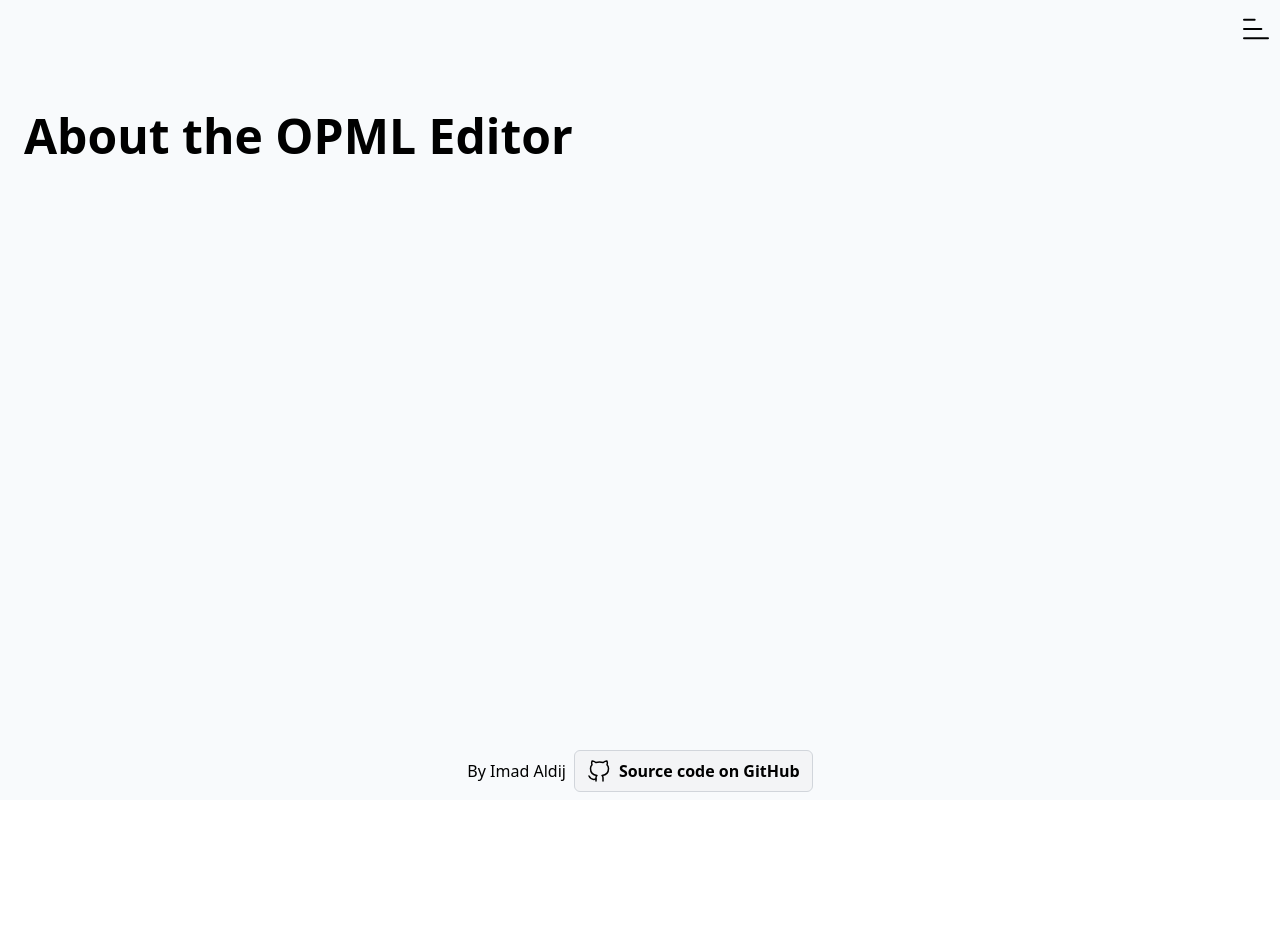
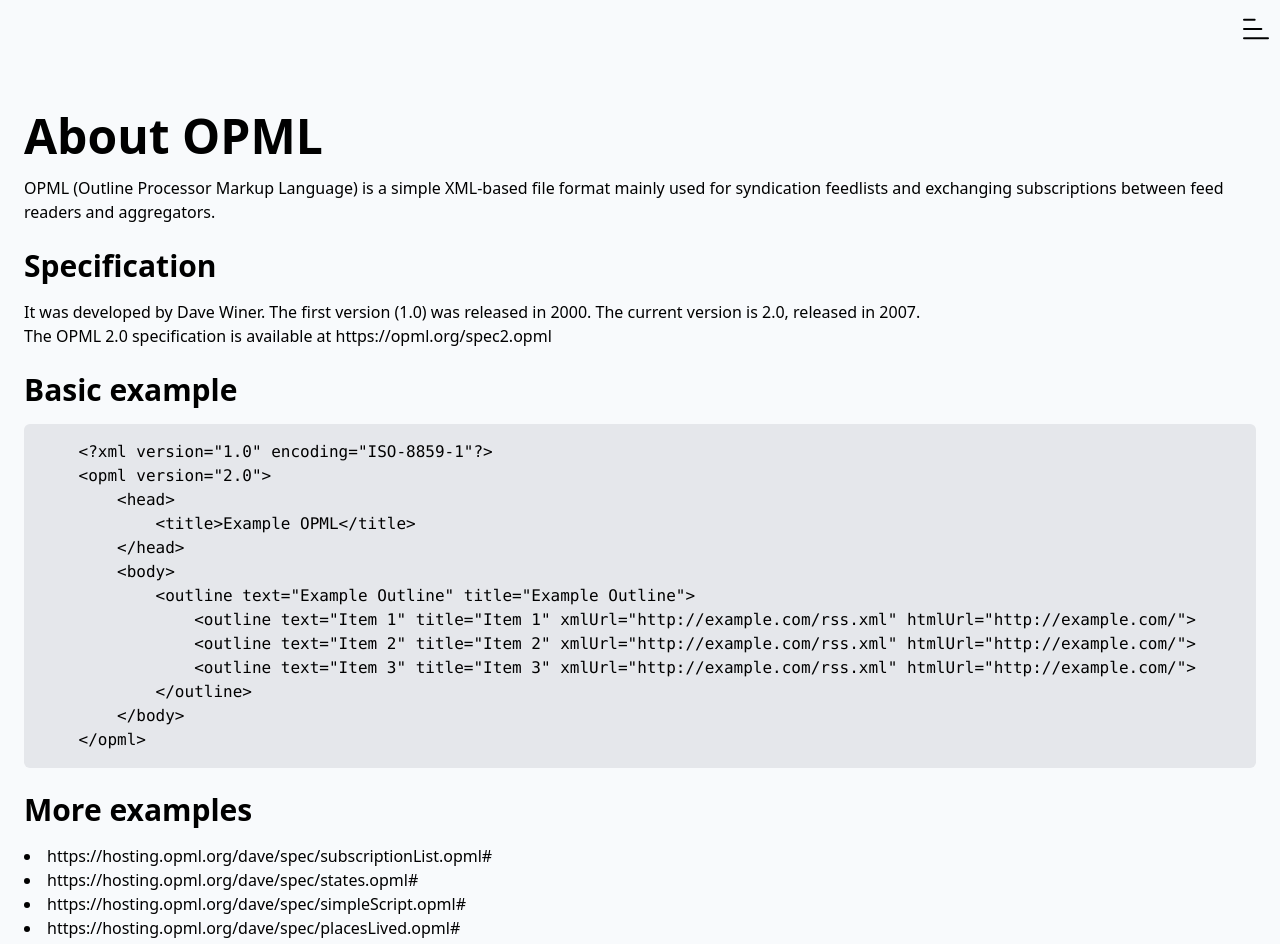
Before and after one commit to imdj/opml-editor, a SvelteKit app: page /about in a window 1280 px wide. Shown: the top 944 px of the page. Before the commit the page ends 800 px from the top, so only its background shows below. Built offline with nearby package versions, Linux system fonts and the light colour scheme.

Commit message:
Remove redundant page and fix few styling issues

```diff
--- a/src/lib/components/Footer.svelte
+++ b/src/lib/components/Footer.svelte
@@ -1,7 +1,7 @@
 <footer>
     <div class="flex flex-wrap container mx-auto justify-center items-center gap-2 mt-4 mb-2">
         <p>
-            By <a href="https://www.imadij.com">Imad Aldij</a>
+            OPML Editor By <a href="https://www.imadij.com">Imad Aldij</a>
         </p>
         <a class="flex flex-row space-x-2 bg-gray-100 border border-gray-300 hover:bg-gray-200 items-center font-semibold rounded-md p-2 md:py-2 md:px-3" href="https://github.com/imdj/opml-editor">
             <svg xmlns="http://www.w3.org/2000/svg" class="h-6 w-auto inline-block" viewBox="0 0 24 24"><g fill="none" stroke="currentColor" stroke-linecap="round" stroke-linejoin="round" stroke-width="1.5"><path d="M16 22.027v-2.87a3.37 3.37 0 0 0-.94-2.61c3.14-.35 6.44-1.54 6.44-7a5.44 5.44 0 0 0-1.5-3.75a5.07 5.07 0 0 0-.09-3.77s-1.18-.35-3.91 1.48a13.4 13.4 0 0 0-7 0c-2.73-1.83-3.91-1.48-3.91-1.48A5.07 5.07 0 0 0 5 5.797a5.44 5.44 0 0 0-1.5 3.78c0 5.42 3.3 6.61 6.44 7a3.37 3.37 0 0 0-.94 2.58v2.87"/><path d="M9 20.027c-3 .973-5.5 0-7-3"/></g></svg>
--- a/src/lib/components/Header.svelte
+++ b/src/lib/components/Header.svelte
@@ -14,9 +14,8 @@
             <svg xmlns="http://www.w3.org/2000/svg" class="w-8" viewBox="0 0 24 24"><path fill="none" stroke="currentColor" stroke-linecap="round" stroke-linejoin="round" stroke-width="1.5" d="M3 5h8m-8 7h13M3 19h18"/></svg>
         </button>
         <ul class="absolute shadow-2xl w-48 right-0 rounded-lg bg-white p-1" style:visibility={isDropdownOpen ? 'visible' : 'hidden'}>
-            <li><a class="block p-2 rounded hover:bg-slate-200" href="/">Home</a></li>
-            <li><a class="block p-2 rounded hover:bg-slate-200" href="/opml">About OPML</a></li>
-            <li><a class="block p-2 rounded hover:bg-slate-200" href="/about">About the editor</a></li>
+            <li><a class="block p-2 rounded hover:bg-slate-200" href="/">Editor</a></li>
+            <li><a class="block p-2 rounded hover:bg-slate-200" href="/about">About OPML</a></li>
         </ul>
     </div>
 </header>
--- a/src/routes/+page.svelte
+++ b/src/routes/+page.svelte
@@ -5,9 +5,20 @@
     import opml from "$lib/opml.js";
     import {browser} from "$app/environment";
 
-    let opmlText;
+    let opmlText = "";
     let numItems = 0;
-    $: numItems = browser && opml.countFeeds(opml.parse(opmlText));
+
+    function updateCount(opmlText) {
+        if (browser) {
+            if (opmlText === "") {
+                numItems = 0;
+                return;
+            }
+            numItems = opml.countFeeds(opml.parse(opmlText));
+        }
+    }
+
+    $: updateCount(opmlText)
 
     function handleFileSelect(event) {
         const file = event.target.files[0];
@@ -15,8 +26,6 @@
             const reader = new FileReader();
             reader.onload = function(e) {
                 opmlText = xmlFormat(String(e.target.result));
-                const outline = opml.parse(opmlText);
-                numItems = opml.countFeeds(outline);
             };
             reader.readAsText(file);
         }
--- a/src/routes/about/+page.svelte
+++ b/src/routes/about/+page.svelte
@@ -1 +1,50 @@
-<h1>About the OPML Editor</h1>
+<h1>About OPML</h1>
+
+<p>
+    OPML (Outline Processor Markup Language) is a simple XML-based file format mainly used for syndication feedlists and exchanging subscriptions between feed readers and aggregators.
+</p>
+
+<h2>Specification</h2>
+<p>
+    It was developed by <a href="https://davewiner.com/">Dave Winer</a>. The first version (1.0) was released in 2000. The current version is 2.0, released in 2007.
+</p>
+<p>
+    The OPML 2.0 specification is available at <a href="https://opml.org/spec2.opml">https://opml.org/spec2.opml</a>
+</p>
+
+<h2>Basic example</h2>
+<pre class="overflow-auto bg-gray-200 p-4 rounded-md">
+    &lt;?xml version="1.0" encoding="ISO-8859-1"?&gt;
+    &lt;opml version="2.0"&gt;
+        &lt;head&gt;
+            &lt;title&gt;Example OPML&lt;/title&gt;
+        &lt;/head&gt;
+        &lt;body&gt;
+            &lt;outline text="Example Outline" title="Example Outline"&gt;
+                &lt;outline text="Item 1" title="Item 1" xmlUrl="http://example.com/rss.xml" htmlUrl="http://example.com/"&gt;
+                &lt;outline text="Item 2" title="Item 2" xmlUrl="http://example.com/rss.xml" htmlUrl="http://example.com/"&gt;
+                &lt;outline text="Item 3" title="Item 3" xmlUrl="http://example.com/rss.xml" htmlUrl="http://example.com/"&gt;
+            &lt;/outline&gt;
+        &lt;/body&gt;
+    &lt;/opml&gt;
+</pre>
+
+<h2>More examples</h2>
+<ul>
+    <li><a href="http://hosting.opml.org/dave/spec/subscriptionList.opml" target="_blank" rel="nofollow noreferrer">https://hosting.opml.org/dave/spec/subscriptionList.opml#</a></li>
+    <li><a href="http://hosting.opml.org/dave/spec/states.opml" target="_blank" rel="nofollow noreferrer">https://hosting.opml.org/dave/spec/states.opml#</a></li>
+    <li><a href="http://hosting.opml.org/dave/spec/simpleScript.opml" target="_blank" rel="nofollow noreferrer">https://hosting.opml.org/dave/spec/simpleScript.opml#</a></li>
+    <li><a href="http://hosting.opml.org/dave/spec/placesLived.opml" target="_blank" rel="nofollow noreferrer">https://hosting.opml.org/dave/spec/placesLived.opml#</a></li>
+    <li><a href="http://hosting.opml.org/dave/spec/directory.opml" target="_blank" rel="nofollow noreferrer">https://hosting.opml.org/dave/spec/directory.opml#</a></li>
+    <li><a href="http://hosting.opml.org/dave/spec/category.opml" target="_blank" rel="nofollow noreferrer">https://hosting.opml.org/dave/spec/category.opml#</a></li>
+</ul>
+
+<style>
+    ul {
+        @apply list-disc list-inside;
+    }
+
+    ul li a {
+        @apply break-all;
+    }
+</style>
--- a/src/routes/opml/+page.svelte
+++ /dev/null
@@ -1,40 +0,0 @@
-<h1>About OPML</h1>
-
-<p>
-    OPML (Outline Processor Markup Language) is a simple XML-based file format mainly used for syndication feedlists and exchanging subscriptions between feed readers and aggregators.
-</p>
-
-<h2>Specification</h2>
-<p>
-    It was developed by <a href="https://davewiner.com/">Dave Winer</a>. The first version (1.0) was released in 2000. The current version is 2.0, released in 2007.
-</p>
-<p>
-    The OPML 2.0 specification is available at <a href="https://opml.org/spec2.opml">https://opml.org/spec2.opml</a>
-</p>
-
-<h2>Basic example</h2>
-<pre class="overflow-auto">
-    &lt;?xml version="1.0" encoding="ISO-8859-1"?&gt;
-    &lt;opml version="2.0"&gt;
-        &lt;head&gt;
-            &lt;title&gt;Example OPML&lt;/title&gt;
-        &lt;/head&gt;
-        &lt;body&gt;
-            &lt;outline text="Example Outline" title="Example Outline"&gt;
-                &lt;outline text="Item 1" title="Item 1" xmlUrl="http://example.com/rss.xml" htmlUrl="http://example.com/"&gt;
-                &lt;outline text="Item 2" title="Item 2" xmlUrl="http://example.com/rss.xml" htmlUrl="http://example.com/"&gt;
-                &lt;outline text="Item 3" title="Item 3" xmlUrl="http://example.com/rss.xml" htmlUrl="http://example.com/"&gt;
-            &lt;/outline&gt;
-        &lt;/body&gt;
-    &lt;/opml&gt;
-</pre>
-
-<h2>More examples</h2>
-<ul>
-    <li><a href="http://hosting.opml.org/dave/spec/subscriptionList.opml#" target="_blank" rel="nofollow noreferrer">https://hosting.opml.org/dave/spec/subscriptionList.opml#</a></li>
-    <li><a href="http://hosting.opml.org/dave/spec/states.opml#" target="_blank" rel="nofollow noreferrer">https://hosting.opml.org/dave/spec/states.opml#</a></li>
-    <li><a href="http://hosting.opml.org/dave/spec/simpleScript.opml#" target="_blank" rel="nofollow noreferrer">https://hosting.opml.org/dave/spec/simpleScript.opml#</a></li>
-    <li><a href="http://hosting.opml.org/dave/spec/placesLived.opml#" target="_blank" rel="nofollow noreferrer">https://hosting.opml.org/dave/spec/placesLived.opml#</a></li>
-    <li><a href="http://hosting.opml.org/dave/spec/directory.opml#" target="_blank" rel="nofollow noreferrer">https://hosting.opml.org/dave/spec/directory.opml#</a></li>
-    <li><a href="http://hosting.opml.org/dave/spec/category.opml#" target="_blank" rel="nofollow noreferrer">https://hosting.opml.org/dave/spec/category.opml#</a></li>
-</ul>
```
